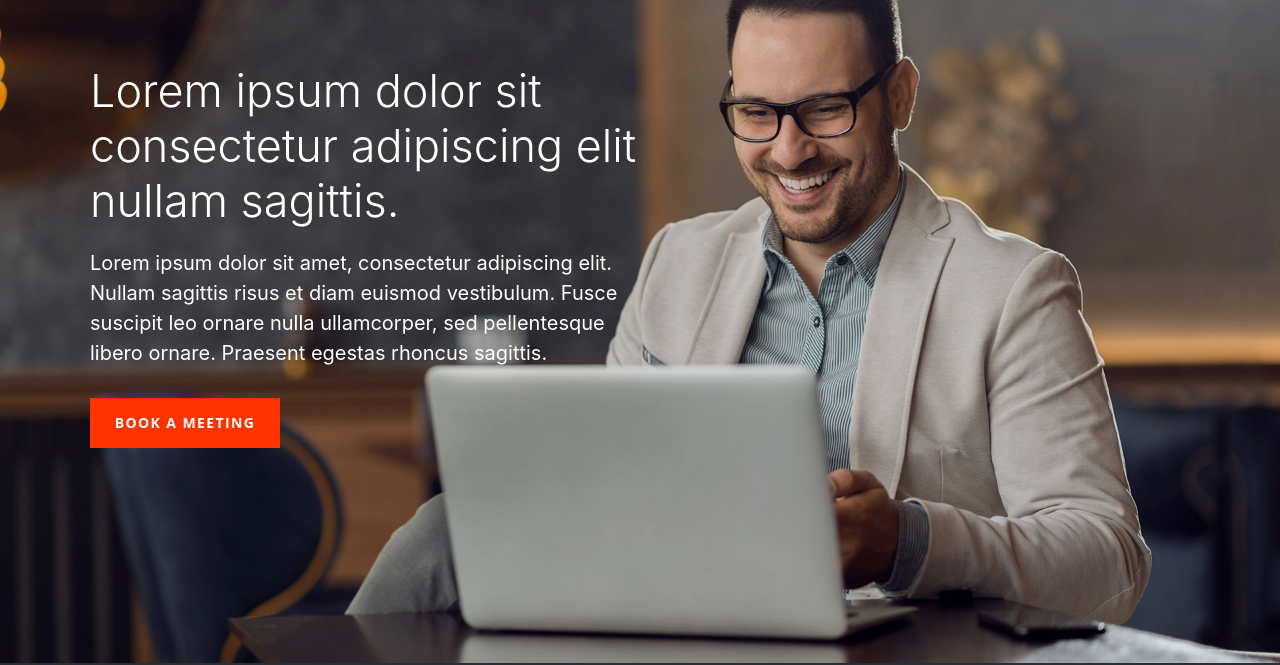
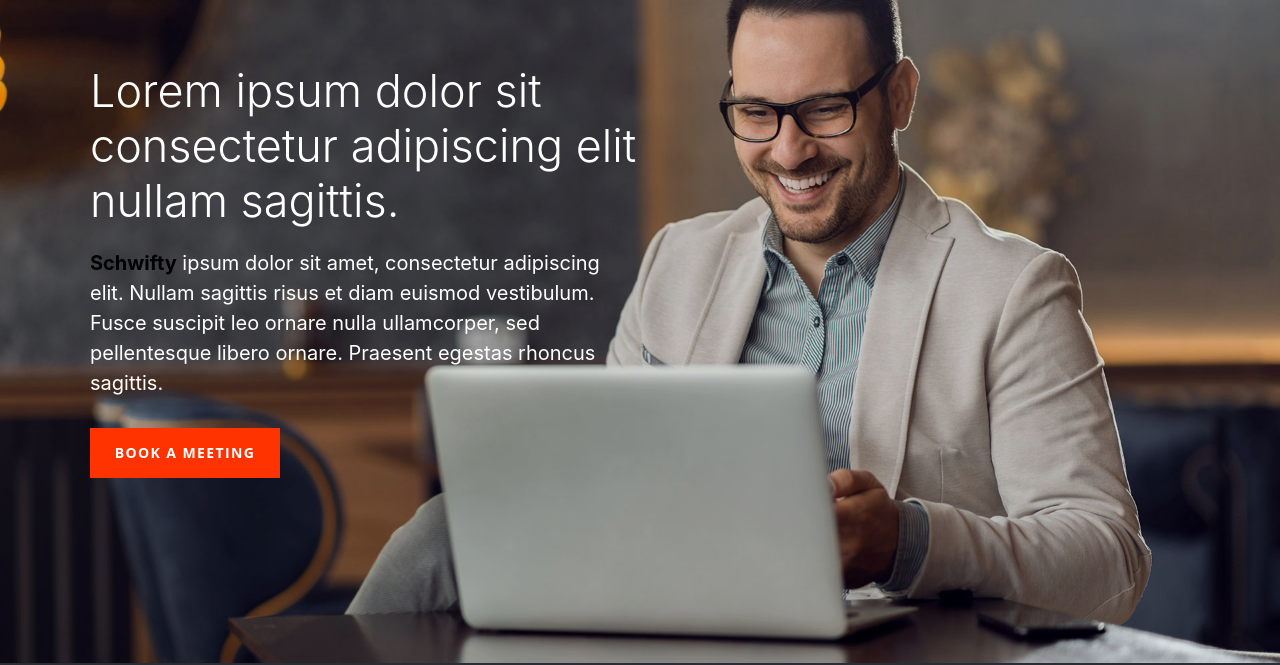
Before and after one commit to Snap094/Snap094.github.io, a website built with webpack: page dist/index.html in a window 1280 px wide. Shown: the part 137-802 px from the top of the page. Built offline with nearby package versions, Linux system fonts and the light colour scheme.

Commit message:
add Schwifty

```diff
--- a/dist/index.html
+++ b/dist/index.html
@@ -23,7 +23,7 @@
             <div class="cience_main_block_descrip" data-aos="zoom-in-right">
                 <h1>Lorem ipsum dolor sit
                     consectetur adipiscing elit nullam sagittis.</h1>
-                <p class="text small-medium">Lorem ipsum dolor sit amet, consectetur adipiscing elit. Nullam sagittis
+                <p class="text small-medium"><b>Schwifty</b> ipsum dolor sit amet, consectetur adipiscing elit. Nullam sagittis
                     risus et diam euismod vestibulum. Fusce suscipit leo ornare nulla ullamcorper, sed pellentesque
                     libero ornare. Praesent egestas rhoncus sagittis.</p>
             </div>
```
